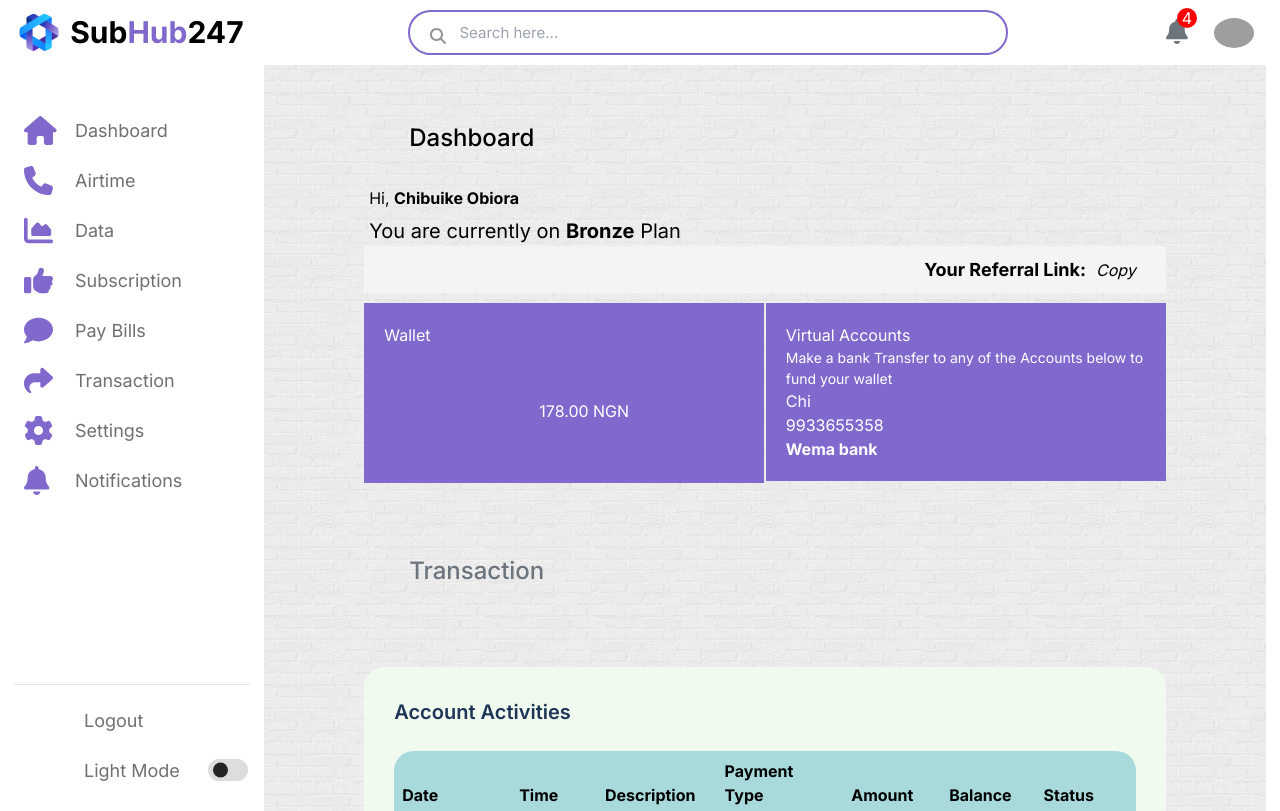
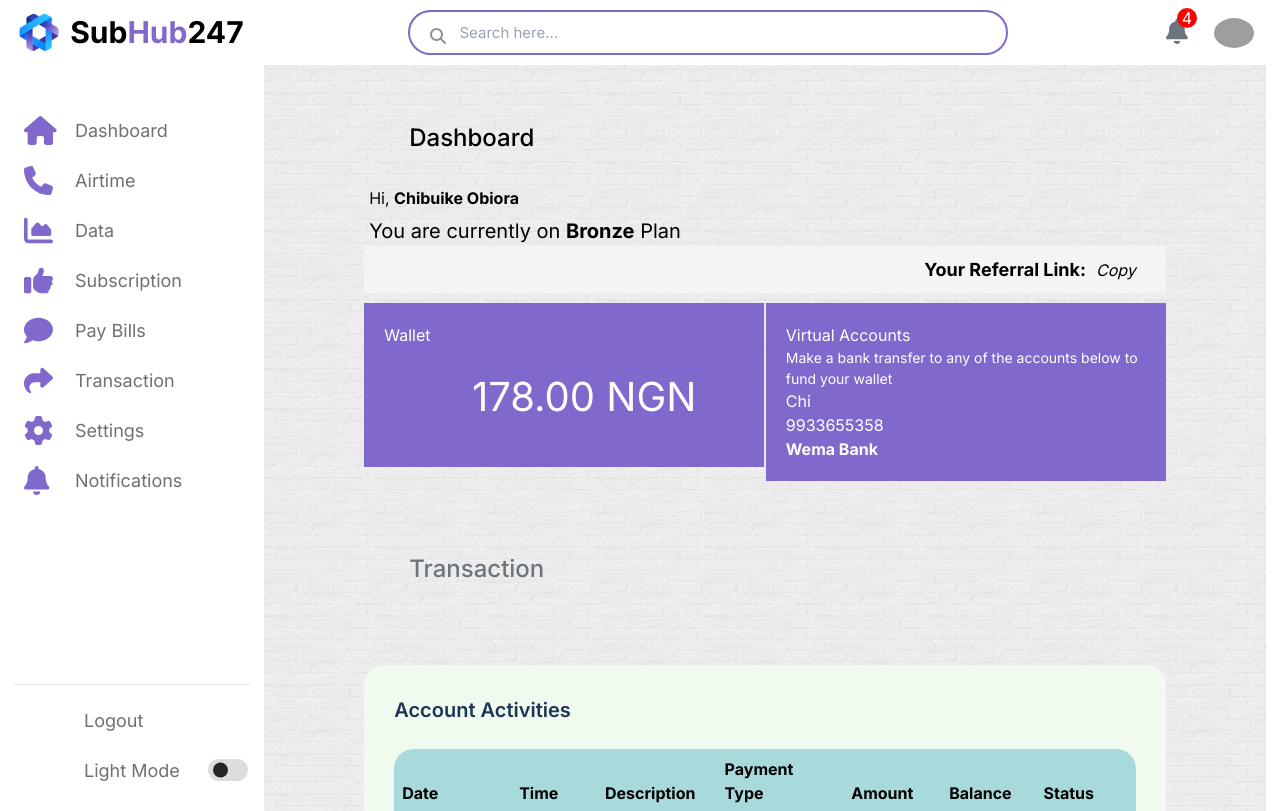
Before and after one commit to Obiorachibuike/VTU, a Next.js app in the folder client/: page /dashboard in a window 1280 px wide. Shown: the top 811 px of the page. Built offline with nearby package versions, Linux system fonts and the light colour scheme; grey boxes are pictures that could not be loaded.

Commit message:
Update AccountDetails.tsx

```diff
--- a/client/src/app/dashboard/dashboard_component/AccountDetails.tsx
+++ b/client/src/app/dashboard/dashboard_component/AccountDetails.tsx
@@ -2,65 +2,73 @@ import React, { useState } from 'react';
 
 const WalletComponent: React.FC = () => {
   const [activeWallet, setActiveWallet] = useState<string>('cash-wallet');
+
+  // Dummy balance - can be replaced with context or props later
+  const walletBalance = 178.0;
 
   const switchWalletTab = (wallet: string) => {
     setActiveWallet(wallet);
   };
 
   return (
-    <div className="row">
-    <div className="wallet-row">
+    <div className="row wallet-row">
+      {/* Wallet Balance Card */}
       <div className="col-12 col-xl-4 wallet">
         <div className="card bg-dark text-white">
           <div className="card-header">
-            <h2 className="card-title" style={{ color: 'white !important' }}>Wallet</h2>
-            <div className="heading-elements mt-3 mt-md-0">
-
+            <h2 className="card-title text-white">Wallet</h2>
+            {/* Optional switch tab buttons */}
+            {/* <div className="heading-elements mt-3 mt-md-0">
+              <button onClick={() => switchWalletTab('cash-wallet')}>Cash Wallet</button>
+              <button onClick={() => switchWalletTab('crypto-wallet')}>Crypto Wallet</button>
+            </div> */}
+          </div>
+          <div className="card-content">
+            <div
+              id="cash-wallet"
+              className="wallet"
+              style={{ display: activeWallet === 'cash-wallet' ? 'block' : 'none' }}
+            >
+              <div className="text-center py-5">
+                <h2 style={{ fontSize: '40px', color: 'white' }}>{walletBalance.toFixed(2)} NGN</h2>
+              </div>
             </div>
           </div>
-          <div className="card-content">
-            <div id="cash-wallet" className="wallet" style={{ display: activeWallet === 'cash-wallet' ? 'block' : 'none' }}>
-              <div className="text-center" style={{ padding: '40px' }}>
-                <h2 style={{ fontSize: '40px !important', color: 'white', }}>178.00 NGN</h2>
-              </div>
-            </div>
-
-          </div>
-        </div>
-        <div>
-          {/* <a href="https://play.google.com/store/apps/details?id=com.cdlp.buyvtu.online&pcampaignid=web_share" target="_blank" rel="noopener noreferrer">
-            <img src="https://buyvtu.online/website-assets/img/ch-play-black.jpg" className="uk-align-right@m" style={{ width: '120px', height: 'auto', border: '1px solid white', borderRadius: '4px', marginTop: '10px' }} alt="Google Play Store" />
-          </a> */}
         </div>
       </div>
+
+      {/* Virtual Account Details */}
       <div className="col-12 col-xl-5 wallet">
-        <div className="card bg-gradient-directional-warning card bg-dark">
-          <div className=" card-header">
-            <h4 className="card-title text-white">Virtual Accounts</h4>
-            <p style={{ fontSize: '14px', color: 'white' }}>Make a bank Transfer to any of the Accounts below to fund your wallet</p>
+        <div className="card bg-gradient-directional-warning bg-dark text-white">
+          <div className="card-header">
+            <h4 className="card-title">Virtual Accounts</h4>
+            <p style={{ fontSize: '14px' }}>
+              Make a bank transfer to any of the accounts below to fund your wallet
+            </p>
           </div>
           <div className="card-content">
             <div className="card-body">
               <div className="row">
-                <div className="col-md-4 text-white">
-                  <h3 className="text-white">Chi</h3>
-                  <p style={{ padding: '0px !important', margin: '0px !important' }}>9933655358</p>
-                  <p style={{ padding: '0px !important', margin: '0px !important' }}><strong>Wema bank</strong></p>
+                <div className="col-md-4">
+                  <h3>Chi</h3>
+                  <p className="m-0">9933655358</p>
+                  <p className="m-0"><strong>Wema Bank</strong></p>
                 </div>
               </div>
             </div>
           </div>
         </div>
       </div>
-    </div>
+
+      {/* You can re-enable this later for stats or total balance */}
       {/* <div className="col-12 col-xl-3">
         <div className="card bg-dark text-white">
           <div className="card-header">
-            <h2 className="card-title" style={{ color: 'white !important' }}>Total Lifetime Transactions</h2>
+            <h2 className="card-title">Total Lifetime Transactions</h2>
           </div>
           <div className="card-content">
             <div className="card-body">
-              <h1 style={{ color: '#fff' }}>24,532.00 NGN</h1>
+              <h1>24,532.00 NGN</h1>
             </div>
           </div>
         </div>
```
